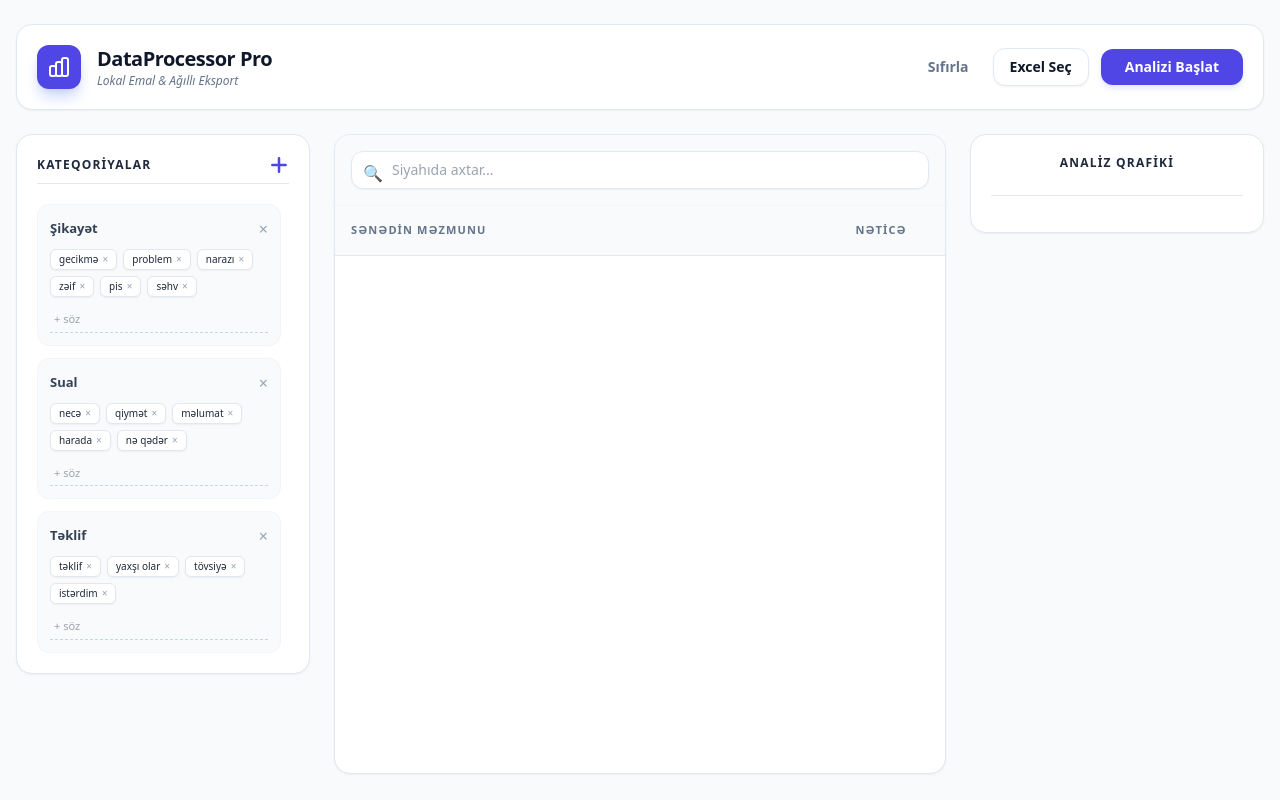
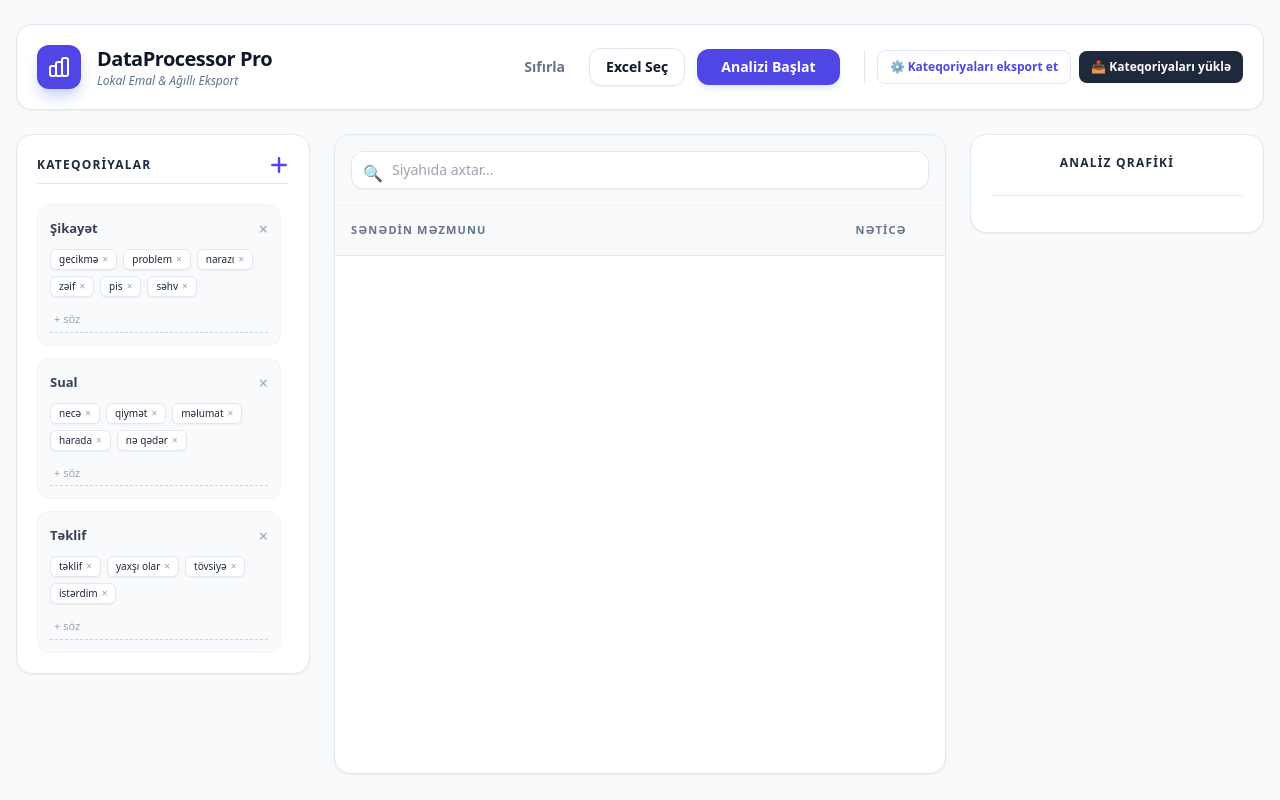
Before and after one commit to MQandAQ/data-analizator, a plain HTML site: page index.html in a window 1280 px wide. Drawn offline with nearby package versions, Linux system fonts and the light colour scheme.

Commit message:
index.html

```diff
--- a/index.html
+++ b/index.html
@@ -88,6 +88,30 @@
           >
             Analizi Başlat
           </button>
+
+          <div
+            class="flex items-center gap-2 border-l pl-3 ml-3 border-slate-200"
+          >
+            <button
+              onclick="exportConfig()"
+              class="text-indigo-600 hover:bg-indigo-50 px-3 py-2 rounded-lg transition text-xs font-bold border border-indigo-100"
+            >
+              ⚙️ Kateqoriyaları eksport et
+            </button>
+            <input
+              type="file"
+              id="configInput"
+              class="hidden"
+              accept=".xlsx"
+              onchange="importConfig(event)"
+            />
+            <label
+              for="configInput"
+              class="cursor-pointer bg-slate-800 text-white px-3 py-2 rounded-lg hover:bg-slate-900 transition text-xs font-bold shadow-sm"
+            >
+              📥 Kateqoriyaları yüklə
+            </label>
+          </div>
         </div>
       </div>
 
```
